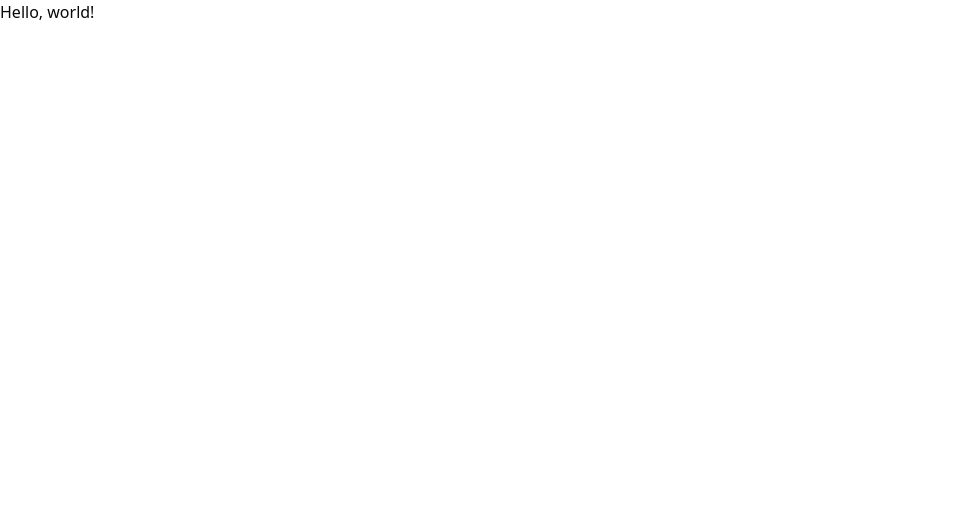
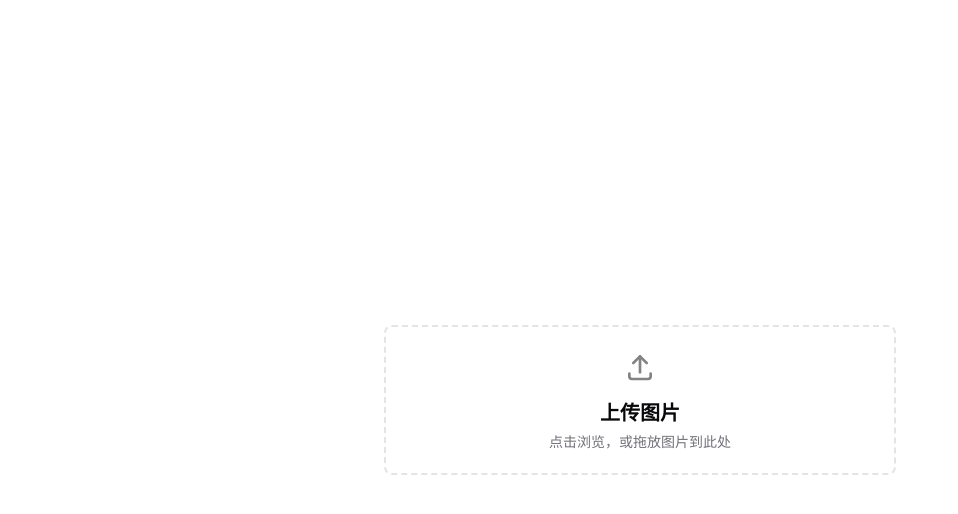
Before and after one commit to jonathanhu237/droplet-processing-app, a React (Vite) app in the folder frontend/: page / in a window 1280 px wide. Shown: the top 514 px of the page, without its empty margins (0-958 px from the left). Built offline with nearby package versions, Linux system fonts and the light colour scheme.

Commit message:
feat: implement file upload form with drag-and-drop support in App component

```diff
--- a/frontend/src/App.tsx
+++ b/frontend/src/App.tsx
@@ -1,5 +1,31 @@
+import { IconUpload } from "@tabler/icons-react";
+import { Input } from "./components/ui/input";
+import { Label } from "./components/ui/label";
+
 function App() {
-    return <div>Hello, world!</div>;
+    return (
+        <div className="min-h-screen flex items-center justify-center">
+            <form className="flex flex-col items-center gap-4 w-2/5 border-dashed border-2 py-6 rounded-lg">
+                <Input
+                    id="picture"
+                    type="file"
+                    className="opacity-0 absolute"
+                />
+                <Label
+                    htmlFor="picture"
+                    className="flex flex-col justify-center items-center gap-4 cursor-pointer w-full"
+                >
+                    <IconUpload stroke={2} className="w-8 h-8 opacity-50" />
+                    <div className="flex flex-col items-center gap-2">
+                        <span className="text-xl font-bold">上传图片</span>
+                        <span className="text-muted-foreground">
+                            点击浏览，或拖放图片到此处
+                        </span>
+                    </div>
+                </Label>
+            </form>
+        </div>
+    );
 }
 
 export default App;
```
